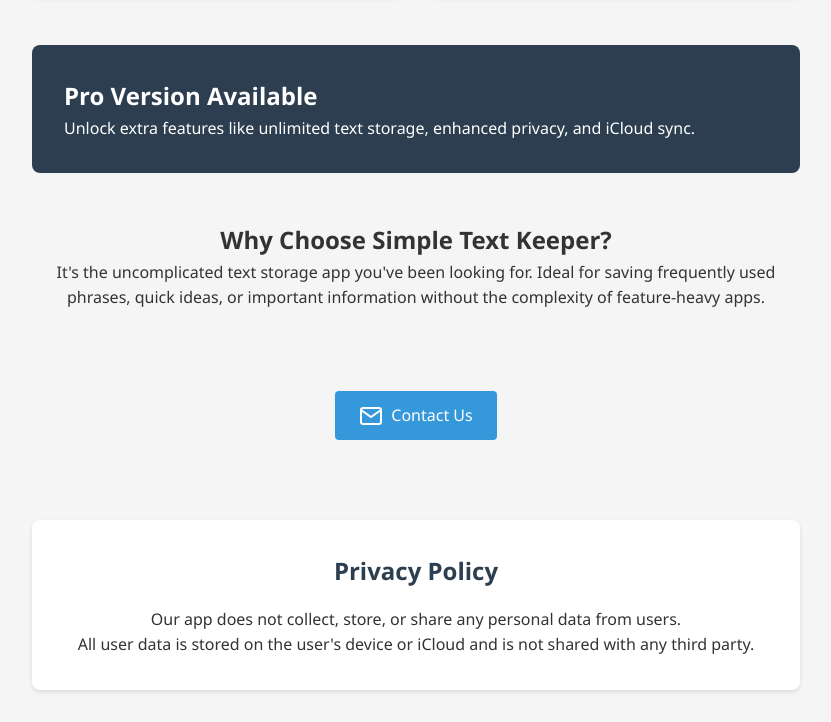
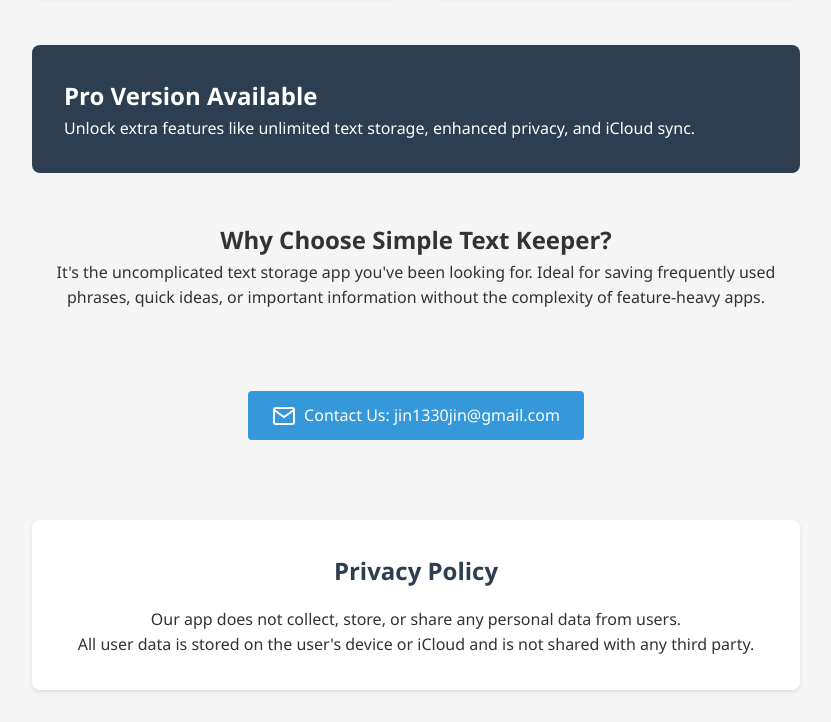
Before and after one commit to tonychz/ClipboardedSupportPage, a plain HTML site: page index.html in a window 1280 px wide. Shown: the part 727-1449 px from the top of the page, without its empty margins (224-1055 px from the left). Drawn offline with Linux system fonts and the light colour scheme.

Commit message:
updated support info

```diff
--- a/index.html
+++ b/index.html
@@ -167,7 +167,7 @@
                     <path d="M4 4h16c1.1 0 2 .9 2 2v12c0 1.1-.9 2-2 2H4c-1.1 0-2-.9-2-2V6c0-1.1.9-2 2-2z"></path>
                     <polyline points="22,6 12,13 2,6"></polyline>
                 </svg>
-                Contact Us
+                Contact Us:  jin1330jin@gmail.com
             </a>
         </div>
 
```
Also changed, not shown: 1 other file.
